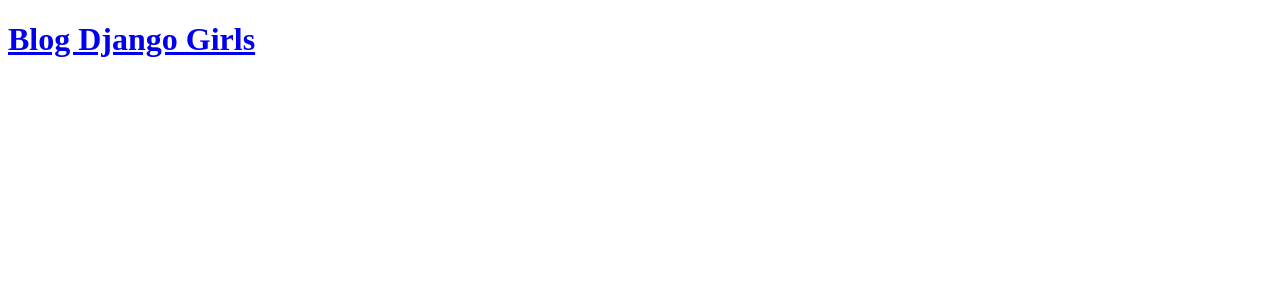
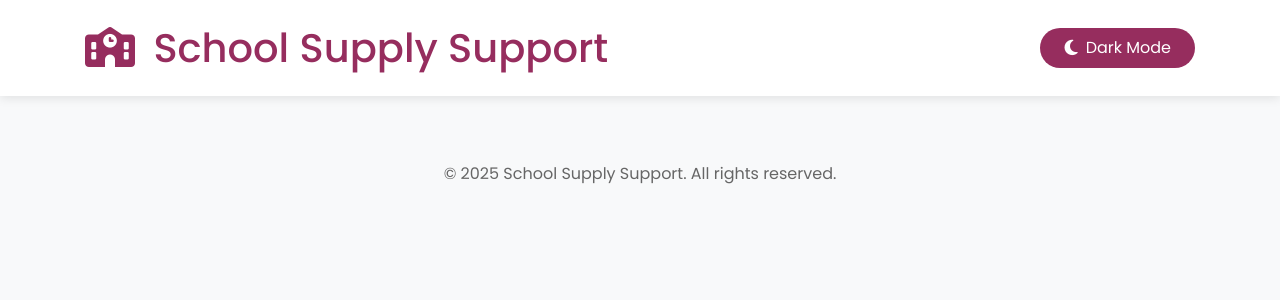
Before and after one commit to Ngourndii-dev/school-supply-support, a Django app: page / in a window 1280 px wide. Shown: the top 300 px of the page. Run offline with Django 5.2, Linux system fonts and the light colour scheme; data that the repository does not hold is empty.

Commit message:
Ajout de la vue et du template de détail blog post ainsi que du CSS pour le site.

```diff
--- /dev/null
+++ b/blog/static/css/blog.css
@@ -0,0 +1,182 @@
+@import 'https://unpkg.com/aos@2.3.1/dist/aos.css';
+@import 'https://cdnjs.cloudflare.com/ajax/libs/animate.css/4.1.1/animate.min.css';
+@import 'https://cdnjs.cloudflare.com/ajax/libs/font-awesome/6.5.1/css/all.min.css';
+
+body {
+    font-family: 'Poppins', sans-serif;
+    margin: 0;
+    padding: 0;
+    transition: all 0.3s ease;
+    overflow-x: hidden;
+}
+
+.light-mode {
+    background-color: #f8f9fa;
+    color: #333;
+}
+
+.dark-mode {
+    background-color: #121212;
+    color: #f1f1f1;
+}
+
+header {
+    padding: 1.5rem 0;
+    box-shadow: 0 2px 10px rgba(0, 0, 0, 0.1);
+    position: sticky;
+    top: 0;
+    z-index: 1000;
+}
+
+.light-mode header {
+    background-color: #ffffff;
+}
+
+.dark-mode header {
+    background-color: #962d5e;
+}
+
+h1 a, h2 a {
+    transition: color 0.3s ease;
+}
+
+.light-mode h1 a,
+.light-mode h2 a {
+    color: #962d5e;
+}
+
+.dark-mode h1 a,
+.dark-mode h2 a {
+    color: #ffffff;
+}
+
+h1 a:hover, h2 a:hover {
+    color: #000 !important;
+    text-decoration: none;
+}
+
+.dark-mode h1 a:hover,
+.dark-mode h2 a:hover {
+    color: #ff66a3 !important;
+}
+
+article {
+    background-color: #ffffff;
+    border: 1px solid #eee;
+    border-radius: 12px;
+    padding: 2rem;
+    transition: all 0.3s ease;
+    position: relative;
+}
+
+.dark-mode article {
+    background-color: #1e1e1e;
+    border: 1px solid #333;
+}
+
+article:hover {
+    transform: translateY(-8px);
+    box-shadow: 0 20px 40px rgba(0, 0, 0, 0.15);
+}
+
+.light-mode article:hover {
+    border-color: #962d5e;
+}
+
+.dark-mode article:hover {
+    border-color: #ff66a3;
+}
+
+time {
+    font-size: 0.9rem;
+    display: flex;
+    align-items: center;
+    gap: 0.5rem;
+}
+
+.light-mode time {
+    color: #666;
+}
+
+.dark-mode time {
+    color: #aaa;
+}
+
+p {
+    line-height: 1.8;
+    font-size: 1rem;
+}
+
+.btn-theme {
+    background-color: #962d5e;
+    color: #fff;
+    border: none;
+    padding: 0.5rem 1.5rem;
+    border-radius: 25px;
+    transition: all 0.3s ease;
+    display: flex;
+    align-items: center;
+    gap: 0.5rem;
+}
+
+.btn-theme:hover {
+    background-color: #ff66a3;
+    color: #fff;
+}
+
+.btn-theme i {
+    font-size: 1.1rem;
+}
+
+/* Icon Styling */
+.icon-wrapper {
+    margin-right: 0.5rem;
+    color: #962d5e;
+}
+
+.dark-mode .icon-wrapper {
+    color: #ff66a3;
+}
+
+/* Footer (optional) */
+footer {
+    padding: 1rem 0;
+    text-align: center;
+    font-size: 0.9rem;
+    color: #666;
+    background-color: #f8f9fa;
+}
+
+.dark-mode footer {
+    background-color: #1e1e1e;
+    color: #aaa;
+}
+
+/* Responsive Design */
+@media (max-width: 768px) {
+    header {
+        padding: 1rem 0;
+    }
+
+    h1 {
+        font-size: 1.25rem;
+    }
+
+    article {
+        padding: 1.5rem;
+    }
+
+    .btn-theme {
+        padding: 0.4rem 1rem;
+    }
+}
+
+@media (max-width: 576px) {
+    h1 {
+        font-size: 1.1rem;
+    }
+
+    article {
+        margin: 0 0.5rem 1rem;
+    }
+}
--- /dev/null
+++ b/blog/templates/blog/base.html
@@ -0,0 +1,62 @@
+{% load static %}
+<!DOCTYPE html>
+<html lang="en">
+<head>
+    <meta charset="UTF-8">
+    <meta name="viewport" content="width=device-width, initial-scale=1.0">
+    <title>School Supply Support</title>
+    <link rel="stylesheet" href="https://cdn.jsdelivr.net/npm/bootstrap@4.5.3/dist/css/bootstrap.min.css">
+    <link href="https://fonts.googleapis.com/css2?family=Poppins:wght@400;500;600&display=swap" rel="stylesheet">
+    <link rel="stylesheet" href="https://unpkg.com/aos@2.3.1/dist/aos.css">
+    <link rel="stylesheet" href="https://cdnjs.cloudflare.com/ajax/libs/font-awesome/6.5.1/css/all.min.css">
+    <link rel="stylesheet" href="{% static 'css/blog.css' %}">
+</head>
+<body class="light-mode">
+    <header>
+        <div class="container d-flex justify-content-between align-items-center">
+            <h1 class="mb-0">
+                <a href="/" class="text-decoration-none">
+                    <i class="fas fa-school icon-wrapper"></i> School Supply Support
+                </a>
+            </h1>
+            <button id="theme-toggle" class="btn btn-theme">
+                <i class="fas fa-moon"></i> Dark Mode
+            </button>
+        </div>
+    </header>
+
+    <main class="container my-5">
+        {% block content %}
+        {% endblock %}
+    </main>
+
+    <footer>
+        <div class="container">
+            <p>© 2025 School Supply Support. All rights reserved.</p>
+        </div>
+    </footer>
+
+    <script src="https://code.jquery.com/jquery-3.5.1.min.js"></script>
+    <script src="https://cdn.jsdelivr.net/npm/bootstrap@4.5.3/dist/js/bootstrap.bundle.min.js"></script>
+    <script src="https://unpkg.com/aos@2.3.1/dist/aos.js"></script>
+    <script>
+        AOS.init({
+            once: true,
+            offset: 100
+        });
+
+        $(document).ready(function() {
+            const themeToggle = $('#theme-toggle');
+            const body = $('body');
+
+            themeToggle.click(function() {
+                body.toggleClass('light-mode dark-mode');
+                const isDark = body.hasClass('dark-mode');
+                themeToggle.html(isDark
+                    ? '<i class="fas fa-sun"></i> Light Mode'
+                    : '<i class="fas fa-moon"></i> Dark Mode');
+            });
+        });
+    </script>
+</body>
+</html>
--- a/blog/templates/blog/post_list.html
+++ b/blog/templates/blog/post_list.html
@@ -1,21 +1,16 @@
-<!DOCTYPE html>
-<html>
-    <head>
-        <title>School supply support</title>
-    </head>
-    <body>
-        <header>
-            <h1><a href="/">Blog Django Girls</a></h1>
-        </header>
-
-        {% for post in posts %}
-        <article>
-            <time>published: {{ post.published_date }}</time>
-            <h2><a href="">{{ post.title }}</a></h2>
+{% extends 'blog/base.html' %}
+{% block content %}
+    {% for post in posts %}
+        <article class="mb-5" data-aos="fade-up" data-aos-duration="800">
+            <time>
+                <i class="far fa-calendar-alt icon-wrapper"></i> Published: {{ post.published_date }}
+            </time>
+            <h2>
+                <a href="{% url 'post_detail' pk=post.pk %}" class="text-decoration-none">
+                    <i class="fas fa-book-open icon-wrapper"></i> {{ post.title }}
+                </a>
+            </h2>
             <p>{{ post.text|linebreaksbr }}</p>
         </article>
     {% endfor %}
-
-
-    </body>
-</html>
+{% endblock %}
--- a/blog/urls.py
+++ b/blog/urls.py
@@ -1,5 +1,7 @@
 from django.urls import path
 from . import views
+
 urlpatterns = [
     path('', views.post_list, name='post_list'),
+    path('post/<int:pk>/', views.post_detail, name='post_detail'),
 ]
--- a/blog/views.py
+++ b/blog/views.py
@@ -1,7 +1,10 @@
 from django.shortcuts import render
 from django.utils import timezone
 from .models import Volonteer
-
+from django.shortcuts import render, get_object_or_404
 def post_list(request):
     posts = Volonteer.objects.filter(published_date__lte=timezone.now()).order_by('published_date')
     return render(request, 'blog/post_list.html', {'posts': posts})
+def post_detail(request, pk):
+    post = get_object_or_404(Volonteer, pk=pk)
+    return render(request, 'blog/post_detail.html', {'post': post})
```
Also changed, not shown: blog/templates/blog/post_detail.html (added, +13 -0 lines).
